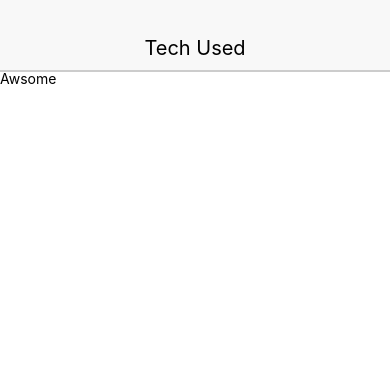
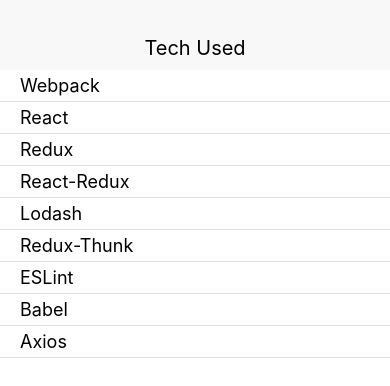
Before and after one commit to czhu6515/redux-native-app, a React Native app: screen / in a window 390 px wide. Shown: the top 386 px of the page. Built offline with nearby package versions, Linux system fonts and the light colour scheme.

Commit message:
created ListItem component and rendered data from our redux store with ListItem component

```diff
--- a/App.js
+++ b/App.js
@@ -10,7 +10,7 @@
   render() {
     return (
       <Provider store={createStore(reducers)}>
-        <View>
+        <View style={{flex: 1}}>
           <Header headerText='Tech Used' />
           <LibraryList />
         </View>
--- a/src/components/LibraryList.js
+++ b/src/components/LibraryList.js
@@ -1,12 +1,21 @@
 import React, {Component} from 'react'
-import { Text } from 'react-native'
+import { Text, FlatList } from 'react-native'
 import { connect } from 'react-redux'
+import ListItem from './ListItem'
 
 class LibraryList extends Component {
+  renderItem(library){
+    return <ListItem library={library.item}/>
+  }
+
   render(){
-    console.log(this.props)
+
     return(
-      <Text>Awsome</Text>
+      <FlatList
+        data={this.props.libraries}
+        renderItem={this.renderItem}
+        keyExtractor={(library) => library.id.toString()}
+      />
     )
   }
 }
--- /dev/null
+++ b/src/components/ListItem.js
@@ -0,0 +1,27 @@
+import React, {Component} from 'react'
+import { Text } from 'react-native'
+import { CardSection } from './common/index'
+
+class ListItem extends Component {
+
+  render(){
+    const { titleStyle } = styles
+
+    return(
+      <CardSection>
+        <Text style={titleStyle}>
+          {this.props.library.title}
+        </Text>
+      </CardSection>
+    )
+  }
+}
+
+const styles = {
+  titleStyle: {
+    fontSize: 18,
+    paddingLeft: 15,
+  }
+}
+
+export default ListItem
```
